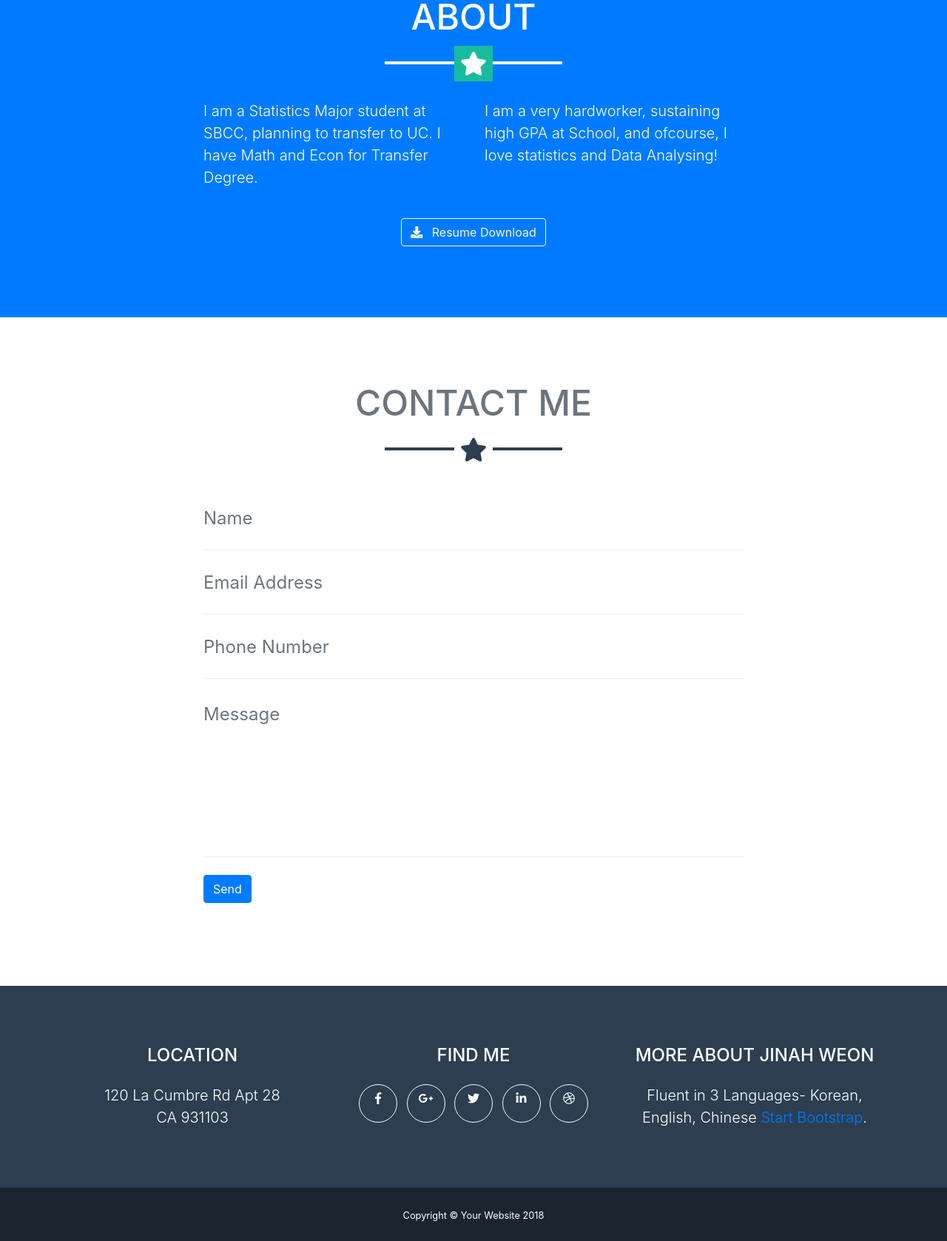
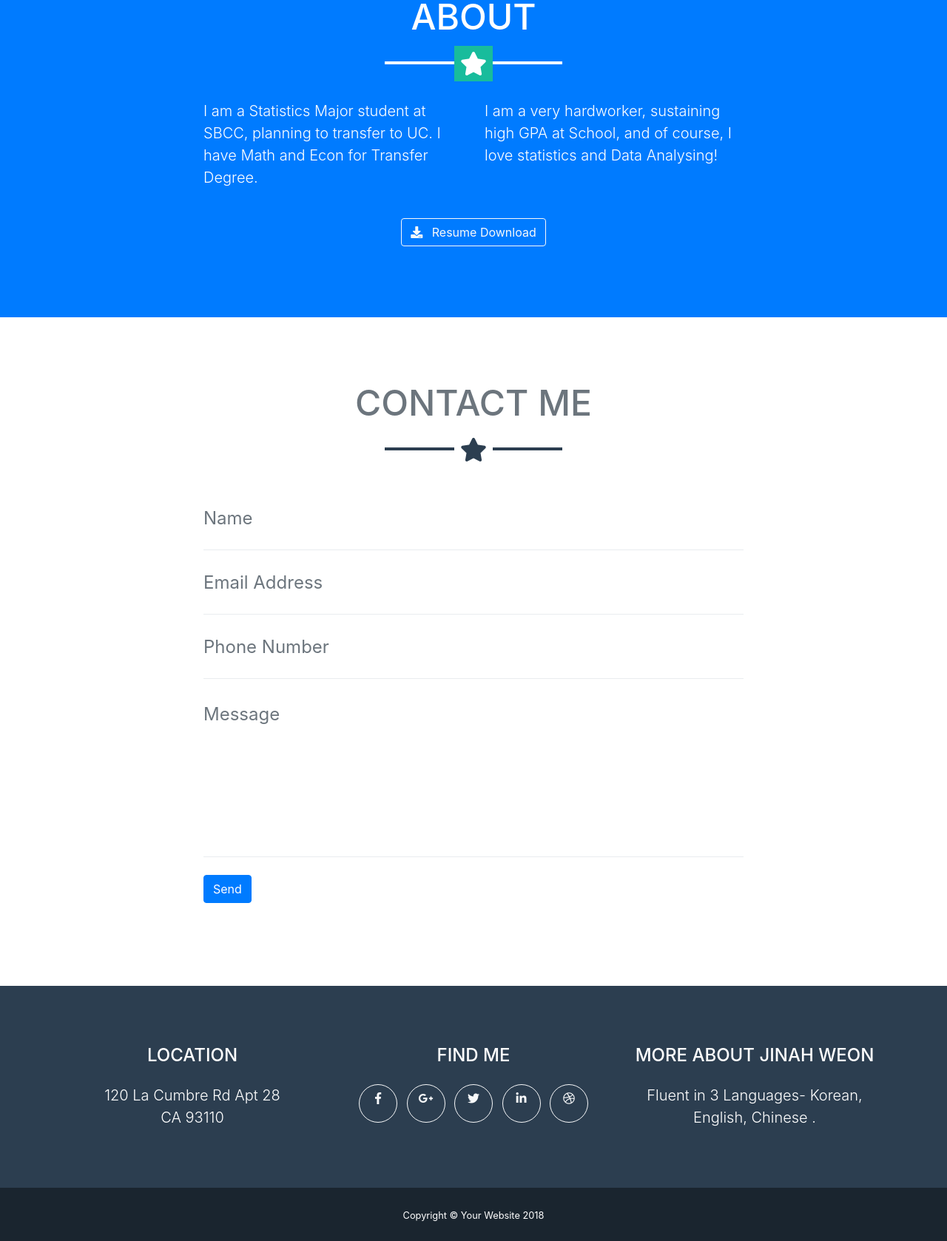
Before and after one commit to tptkd9806/JinahWebSite, a website with bundled scripts: page index.html in a window 1280 px wide. Shown: the part 1736-3414 px from the top of the page at 74% size. Built offline with nearby package versions, Linux system fonts and the light colour scheme.

Commit message:
Update index.html
change

```diff
--- a/index.html
+++ b/index.html
@@ -142,7 +142,7 @@
             <p class="lead">I am a Statistics Major student at SBCC, planning to transfer to UC. I have Math and Econ for Transfer Degree. </p>
           </div>
           <div class="col-lg-4 mr-auto">
-            <p class="lead">I am a very hardworker, sustaining high GPA at School, and ofcourse, I love statistics and Data Analysing!</p>
+            <p class="lead">I am a very hardworker, sustaining high GPA at School, and of course, I love statistics and Data Analysing!</p>
           </div>
         </div>
         <div class="text-center mt-4">
@@ -210,7 +210,7 @@
           <div class="col-md-4 mb-5 mb-lg-0">
             <h4 class="text-uppercase mb-4">Location</h4>
             <p class="lead mb-0">120 La Cumbre Rd Apt 28
-              <br>CA 931103</p>
+              <br>CA 93110</p>
           </div>
           <div class="col-md-4 mb-5 mb-lg-0">
             <h4 class="text-uppercase mb-4">Find Me</h4>
@@ -245,7 +245,7 @@
           <div class="col-md-4">
             <h4 class="text-uppercase mb-4">More About Jinah Weon</h4>
             <p class="lead mb-0">Fluent in 3 Languages- Korean, English, Chinese
-              <a href="http://startbootstrap.com">Start Bootstrap</a>.</p>
+              <a href="http://startbootstrap.com"></a>.</p>
           </div>
         </div>
       </div>
```
